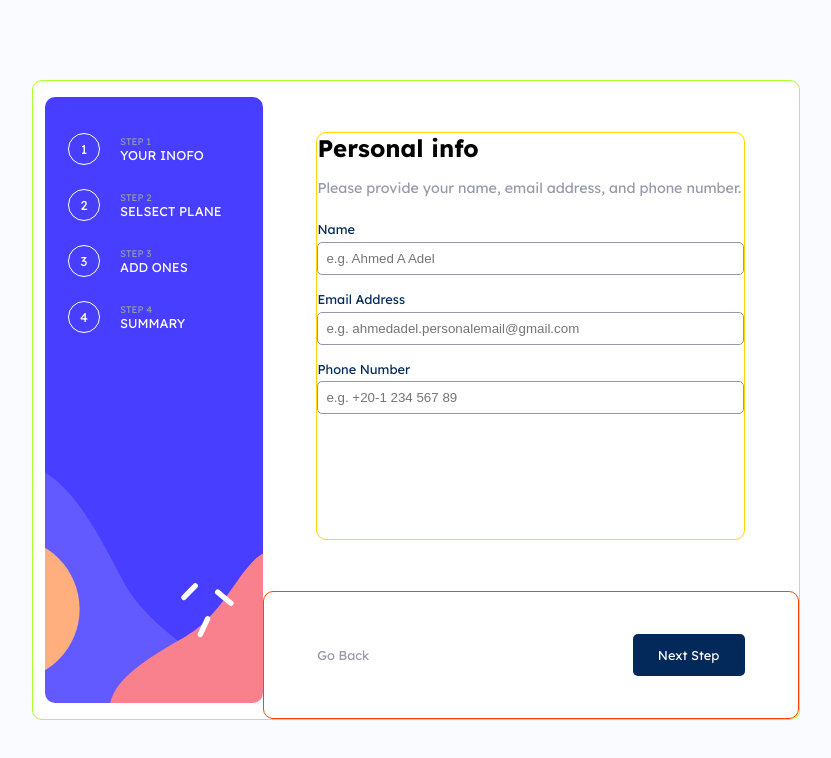
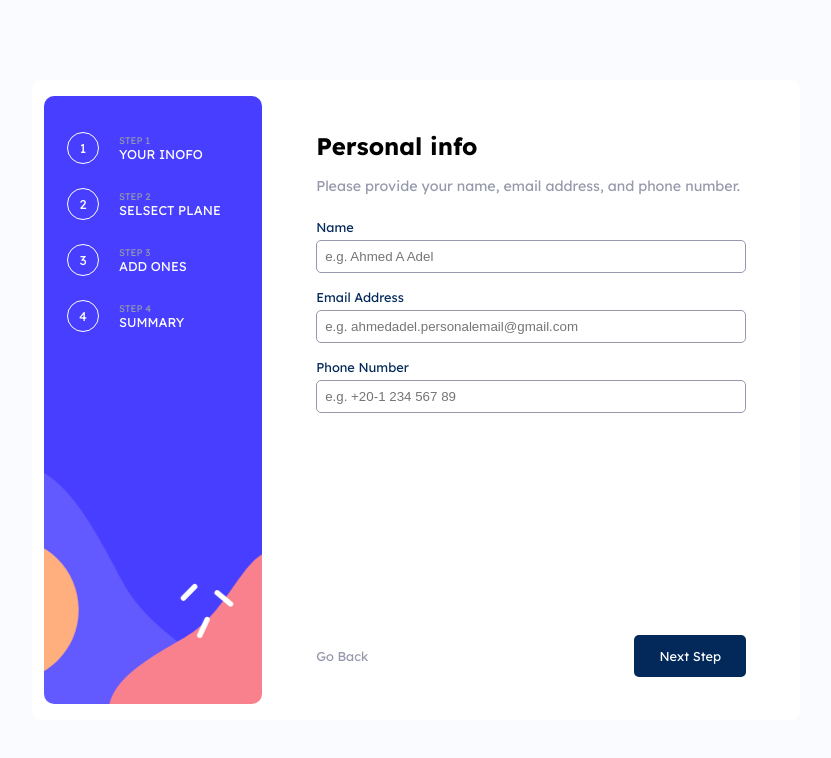
Before and after one commit to Ahmed-A-Adel/multi-step-form, a React (Create React App) app: page / in a window 1280 px wide. Shown: the top 758 px of the page, without its empty margins (224-1055 px from the left). Built offline with nearby package versions, Linux system fonts and the light colour scheme.

Commit message:
removed all the surroundings border of the main elements

```diff
--- a/src/components/Footer/Footer.scss
+++ b/src/components/Footer/Footer.scss
@@ -1,7 +1,6 @@
 @import "../app/App.scss";
 .footer {
   background-color: $White;
-  border: 1px solid orangered;
   border-radius: $radius;
   display: flex;
   align-items: center;
--- a/src/components/app/App.scss
+++ b/src/components/app/App.scss
@@ -39,7 +39,6 @@ body {
     grid-template-rows: 25% 1fr 10%;
 
     background-color: $Alabaster;
-    border: 1px solid greenyellow;
     border-radius: $radius;
   }
 }
@@ -47,13 +46,11 @@ body {
 .step {
   width: 80%;
   min-height: 80%;
-  // height: auto;
 
   justify-self: center;
   align-self: center;
 
   background-color: $White;
-  border: 1px solid gold;
   border-radius: $radius;
 }
 @media screen and (min-width: 1140px) {
```
